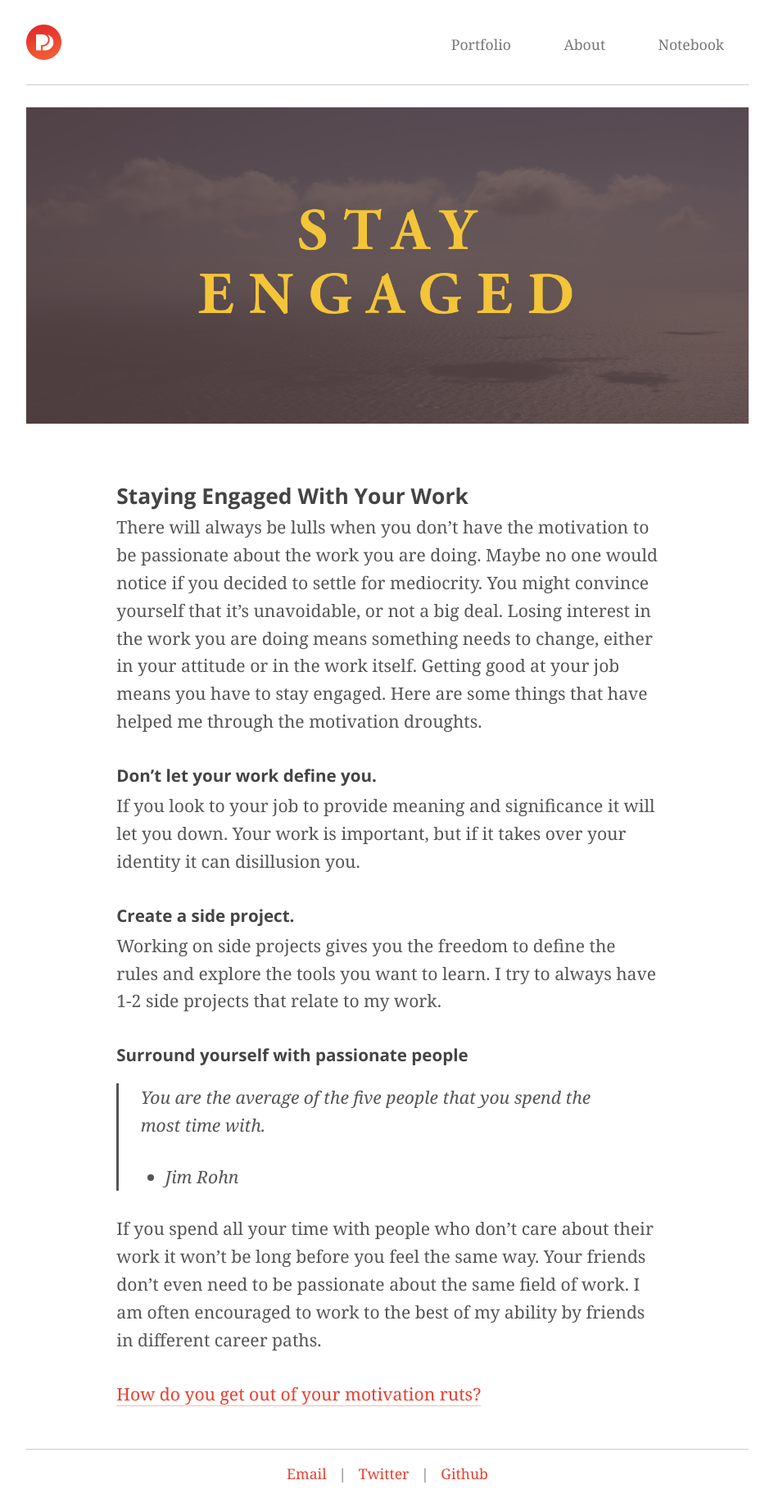
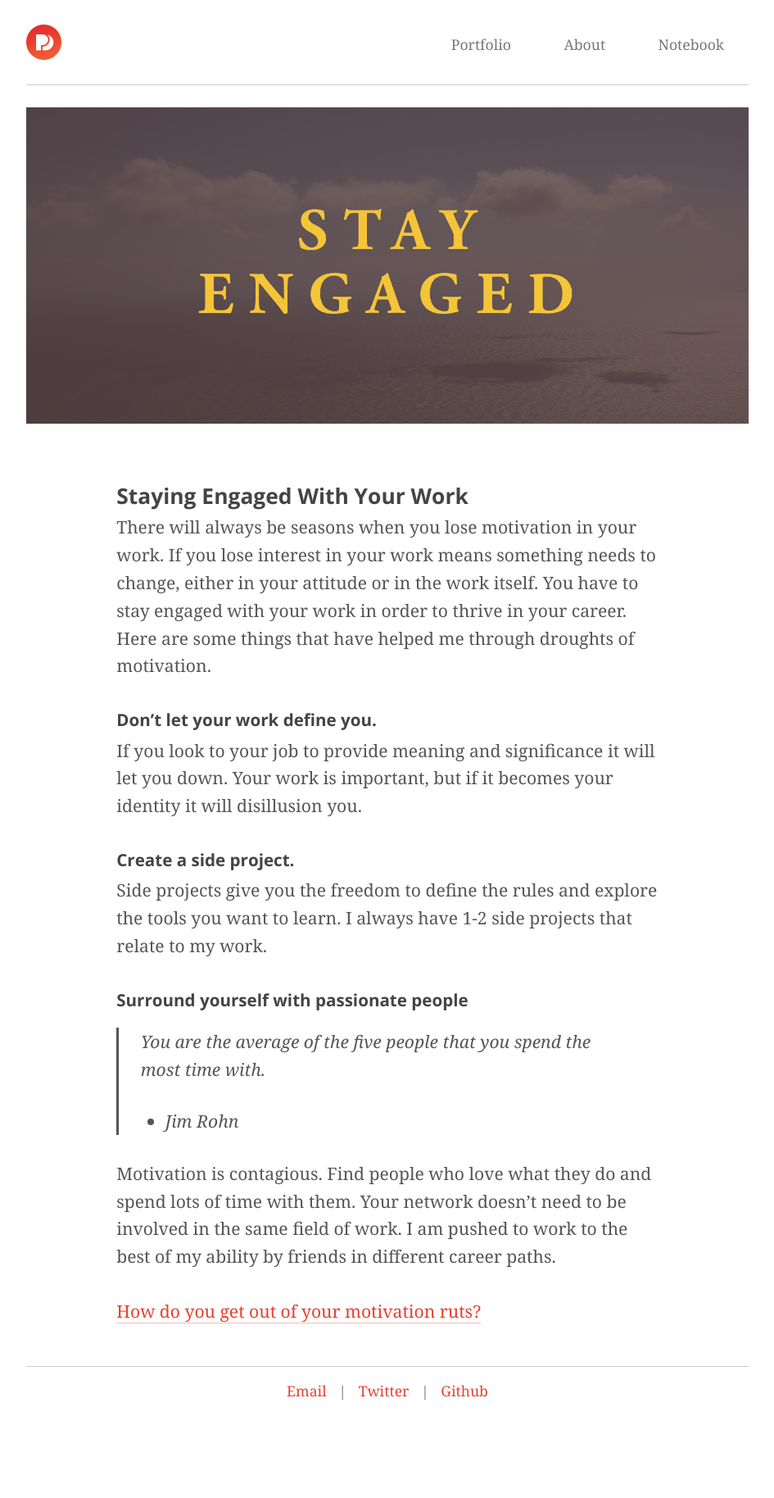
Before and after one commit to zhenghaohe/philipcdavis.github.io, a Jekyll site: the page built from _posts/2014-07-30-Staying-Engaged.markdown, in a window 1280 px wide. Shown: the whole page at 82% size, without its empty margins (167-1112 px from the left). Built offline with Jekyll 4.4.1, drawn with Linux system fonts in a browser that asks for light colours; after the commit the page ends 1727 px from its top, so only the background shows below that.

Commit message:
Word fixes for staying engaged

```diff
--- a/_posts/2014-07-30-Staying-Engaged.markdown
+++ b/_posts/2014-07-30-Staying-Engaged.markdown
@@ -5,26 +5,25 @@ date:   2014-07-30 21:55:00
 header-img: "stay-engaged.jpg"
 ---
 
-There will always be lulls when you don't have the motivation to be passionate about the work you are doing.
-Maybe no one would notice if you decided to settle for mediocrity. You might convince yourself that it's unavoidable, or not a big deal.
-Losing interest in the work you are doing means something needs to change, either in your attitude or in the work itself.
-Getting good at your job means you have to stay engaged.
-Here are some things that have helped me through the motivation droughts.
+There will always be seasons when you lose motivation in your work.
+If you lose interest in your work means something needs to change, either in your attitude or in the work itself.
+You have to stay engaged with your work in order to thrive in your career.
+Here are some things that have helped me through droughts of motivation.
 
 ###Don't let your work define you.
 If you look to your job to provide meaning and significance it will let you down.
-Your work is important, but if it takes over your identity it can disillusion you.
+Your work is important, but if it becomes your identity it will disillusion you.
 
 ###Create a side project.
-Working on side projects gives you the freedom to define the rules and explore the tools you want to learn.
-I try to always have 1-2 side projects that relate to my work.
+Side projects give you the freedom to define the rules and explore the tools you want to learn.
+I always have 1-2 side projects that relate to my work.
 
 ###Surround yourself with passionate people
 >You are the average of the five people that you spend the most time with.
 > -  Jim Rohn
 
-If you spend all your time with people who don't care about their work it won't be long before you feel the same way.
-Your friends don't even need to be passionate about the same field of work.
-I am often encouraged to work to the best of my ability by friends in different career paths.
+Motivation is contagious. Find people who love what they do and spend lots of time with them.
+Your network doesn't need to be involved in the same field of work.
+I am pushed to work to the best of my ability by friends in different career paths.
 
 [How do you get out of your motivation ruts?](http://www.twitter.com/philipcdavis)
```
